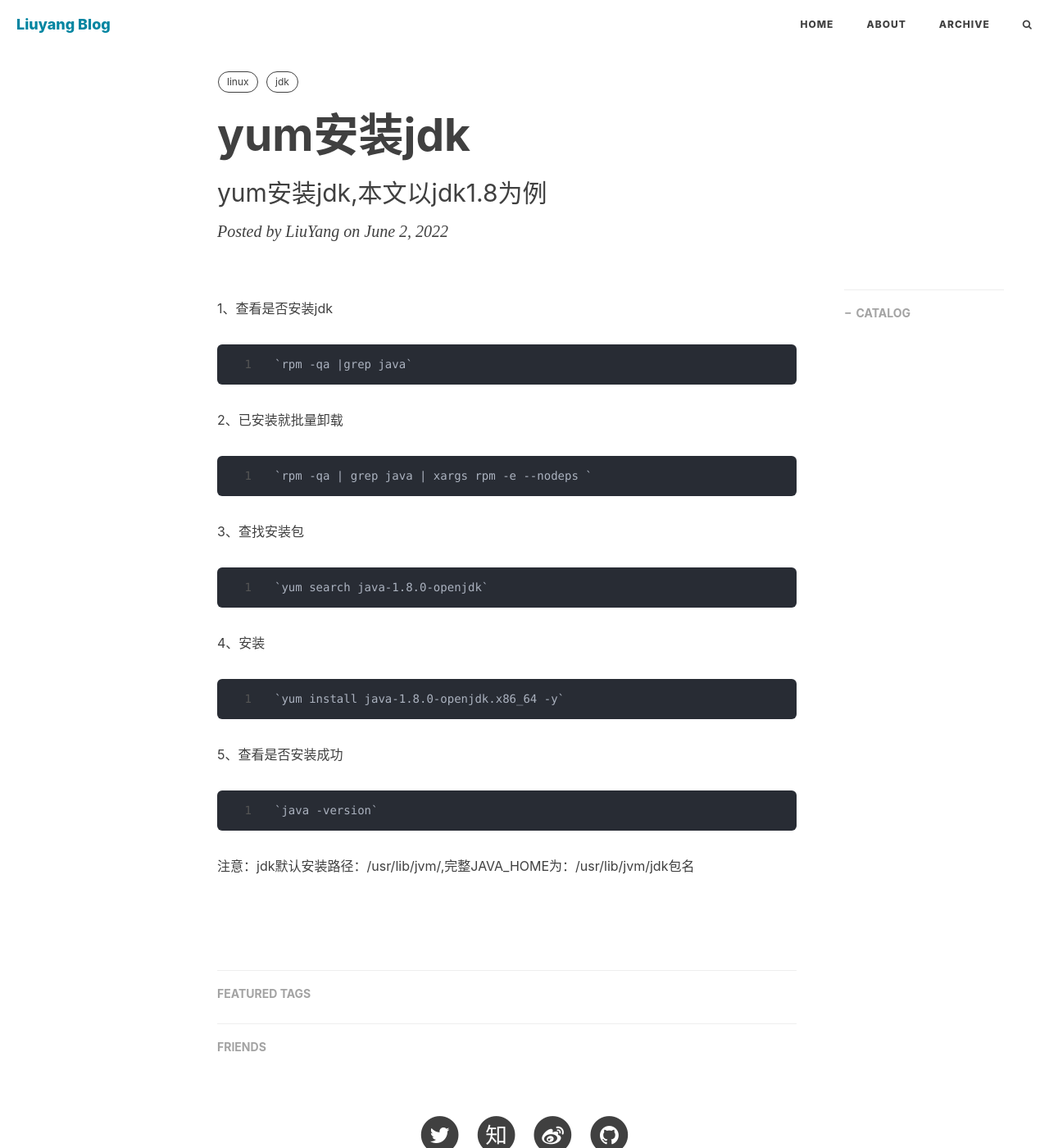
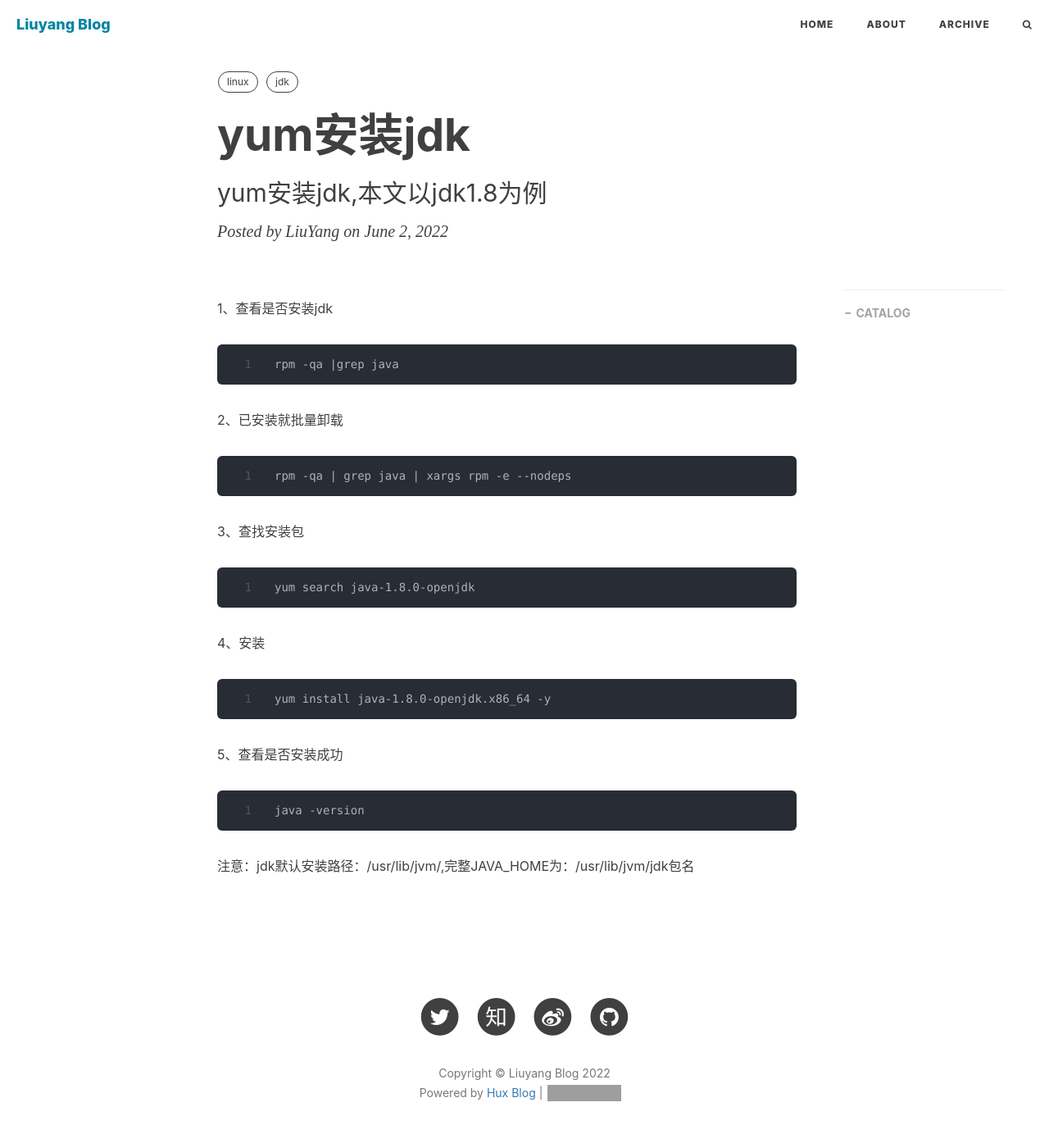
Before and after one commit to liuyang1091393319/liuyang.github.io, a Jekyll site: the page built from _posts/2022-06-02-test.md, in a window 1280 px wide and 1400 px high. Shown: the whole window at 82% size. Built offline with Jekyll 4.4.1, drawn with Linux system fonts in a browser that asks for light colours; nearby versions of some CDN libraries; comment, search, counter and statistics services are not loaded; grey boxes are pictures that could not be loaded.

Commit message:
第一篇博客

```diff
--- a/_config.yml
+++ b/_config.yml
@@ -77,12 +77,12 @@ netease_comment: false
 # Sidebar settings
 sidebar: true                           # whether or not using Sidebar.
 sidebar-about-description: "java程序猿"
-sidebar-avatar: https://thumbnail0.baidupcs.com/thumbnail/fc96baaa4se1cdba96999e6fb3a2f5fa?fid=2469022239-250528-301353200385839&time=1654153200&rt=sh&sign=FDTAER-DCb740ccc5511e5e8fedcff06b081203-DstXkvzHDw76SWHeiEG27ER%2Fhrk%3D&expires=8h&chkv=0&chkbd=0&chkpc=&dp-logid=81244819738357559&dp-callid=0&file_type=0&size=c710_u400&quality=100&vuk=-&ft=video # use absolute URL, seeing it's used in both `/` and `/about/`
+sidebar-avatar: https://www.neijiang.gov.cn/neiJiangPublicData/portalImg/neijiangCity/suggest.png
 
 
 
 # Featured Tags
-featured-tags: true                     # whether or not using Feature-Tags
+featured-tags: false                     # whether or not using Feature-Tags
 featured-condition-size: 1              # A tag will be featured if the size of it is more than this condition value
 
 
@@ -99,9 +99,9 @@ page-mathjax: false
 
 
 # Friends
-friends: [
-#    {
-#        title: "尹峰以为",
-#        href: "http://ingf.github.io/"
-#    }
-]
+#friends: [
+  #    {
+  #        title: "尹峰以为",
+  #        href: "http://ingf.github.io/"
+  #    }
+#]
--- a/_posts/2022-06-02-test.md
+++ b/_posts/2022-06-02-test.md
@@ -15,22 +15,22 @@ tags:
 
 1、查看是否安装jdk
 
-	`rpm -qa |grep java`
+	rpm -qa |grep java
 
 2、已安装就批量卸载
 
-	`rpm -qa | grep java | xargs rpm -e --nodeps `
+	rpm -qa | grep java | xargs rpm -e --nodeps
 
 3、查找安装包
 
-	`yum search java-1.8.0-openjdk`
+	yum search java-1.8.0-openjdk
 
 4、安装
 
-	`yum install java-1.8.0-openjdk.x86_64 -y`
+	yum install java-1.8.0-openjdk.x86_64 -y
 
 5、查看是否安装成功
 
-    `java -version`
+    java -version
 
 注意：jdk默认安装路径：/usr/lib/jvm/,完整JAVA_HOME为：/usr/lib/jvm/jdk包名
```
